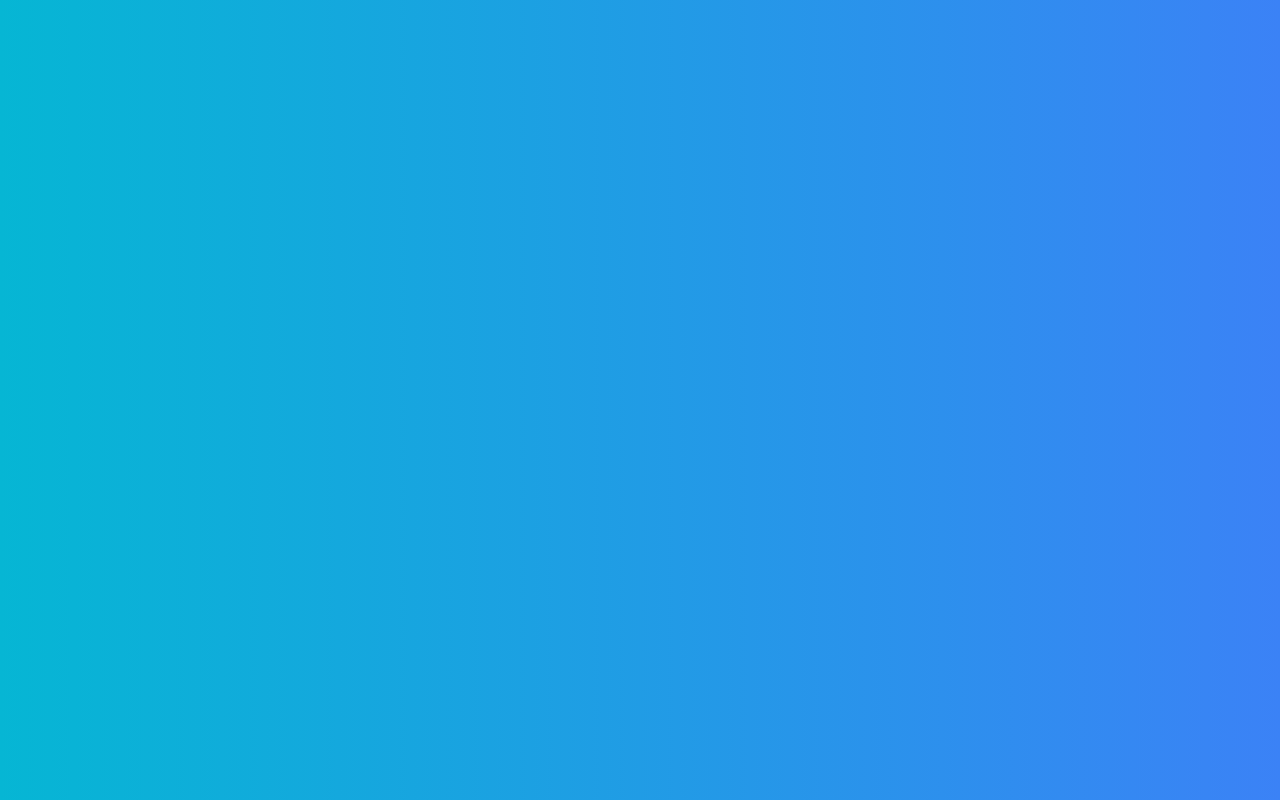
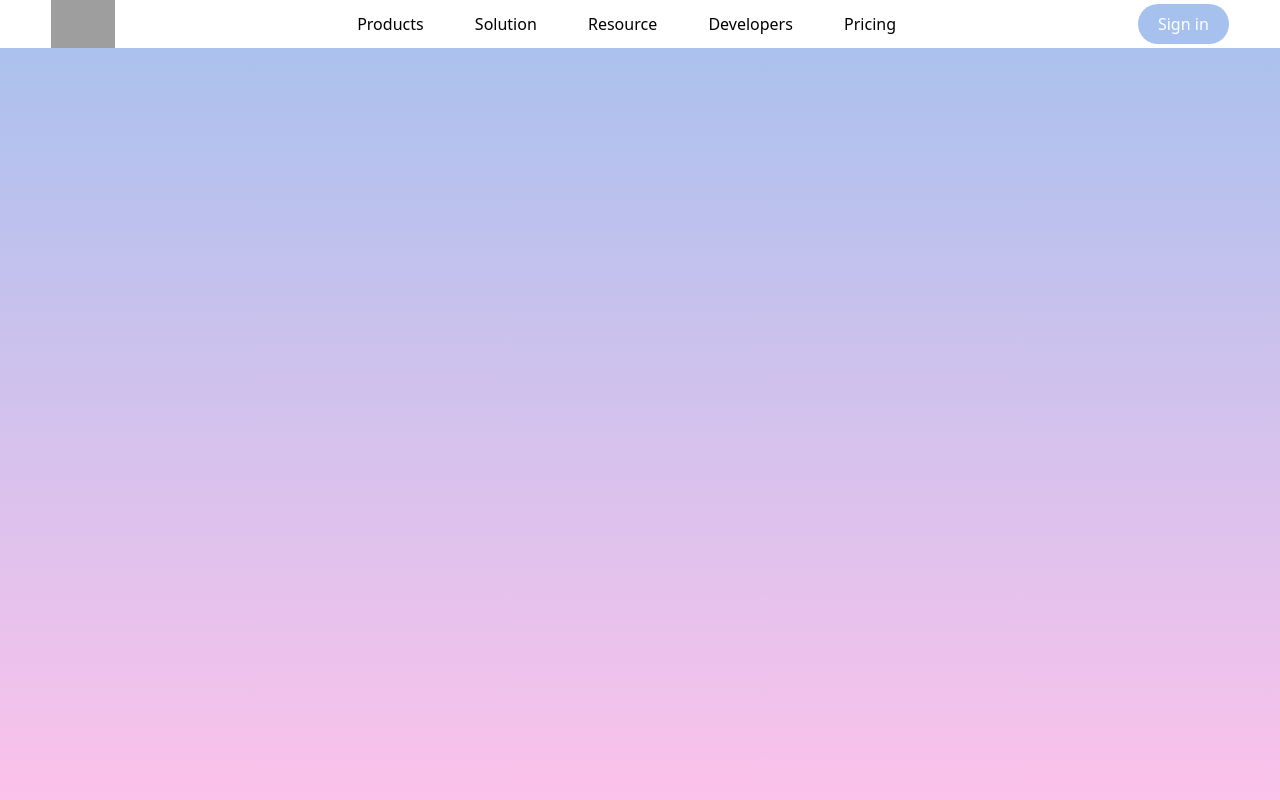
Before and after one commit to Anmol99820/testrepo, a website: page index.html in a window 1280 px wide. Drawn offline with Linux system fonts and the light colour scheme; grey boxes are pictures that could not be loaded.

Commit message:
commit-2

```diff
--- a/index.html
+++ b/index.html
@@ -5,7 +5,31 @@
   <meta name="viewport" content="width=device-width, initial-scale=1.0">
   <link href="./output.css" rel="stylesheet">
 </head>
-<body class="bg-gradient-to-r from-cyan-500 to-blue-500 h-screen">
+<body class="bg-gradient-to-t from-[#fbc2eb] to-[#a6c1ee] h-screen">
+<header class="bg-white">
+  <nav class="flex justify-between items-center w-[92%] mx-auto">
+    <!--Logo-->
+    <div>
+      <img class="w-16"  src="https://cdn-icons-png.flaticon.com/512/5968/5968204.png" alt="..." srcset="">
+    </div>
+    <!--Menu-->
+    <div>
+      <ul class="flex items-center gap-[4vw]">
+        <li><a class="hover:text-blue-500 hover:border-b-4 " href="#">Products</a></li>
+        <li><a class="hover:text-blue-500" href="#">Solution</a></li>
+        <li><a class="hover:text-blue-500" href="#">Resource</a></li>
+        <li><a class="hover:text-blue-500" href="#">Developers</a></li>
+        <li><a class="hover:text-blue-500" href="#">Pricing</a></li>
+      </ul>
+    </div>
+    <!--Button-->
+    <div class="">
+<button class="bg-[#a6c1ee] text-white px-5 py-2 rounded-full hover:bg-[#87acec]">
+Sign in
+</button>
+    </div>
+  </nav>
 
+</header>
 </body>
 </html>
```
Also changed, not shown: output.css.
